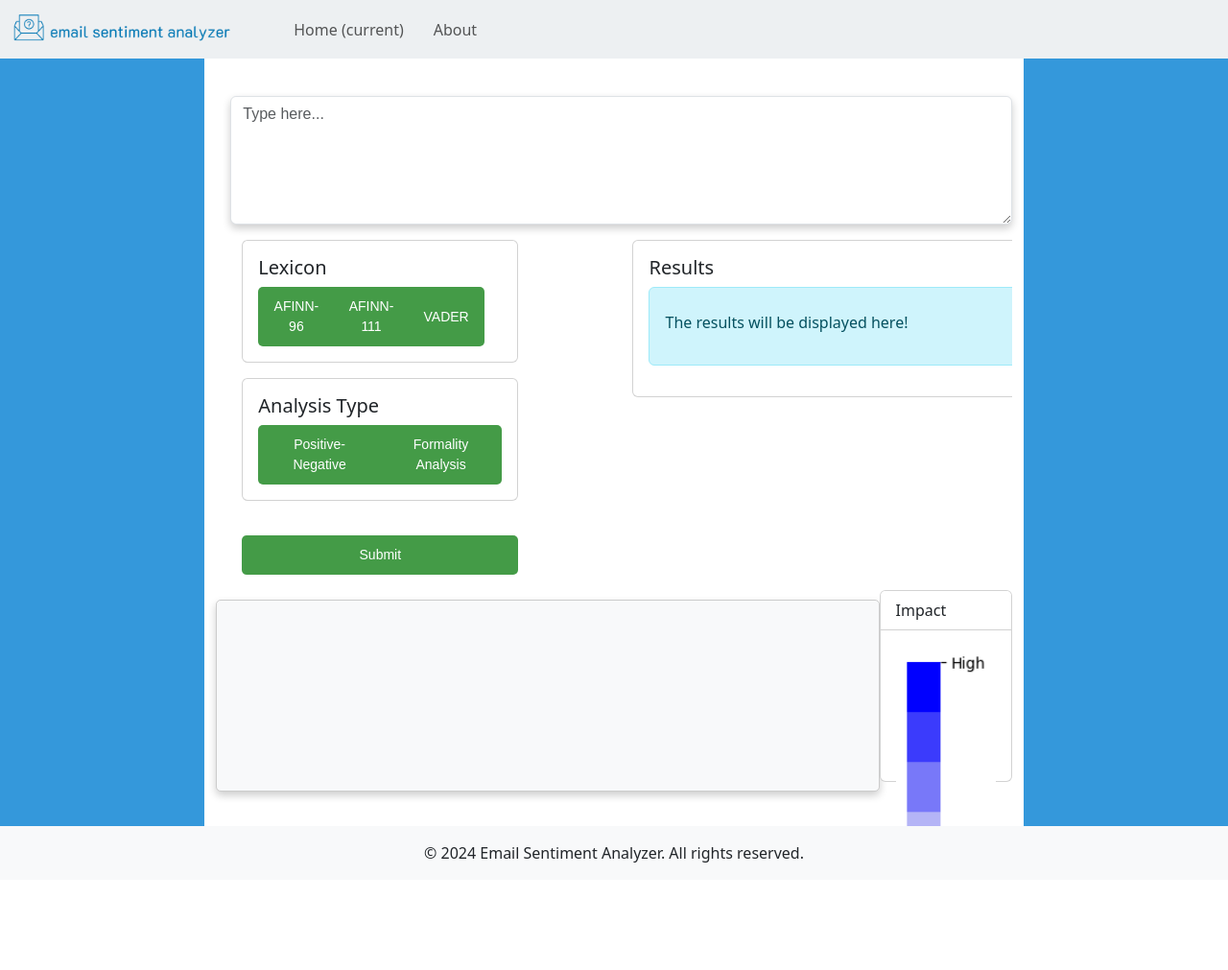
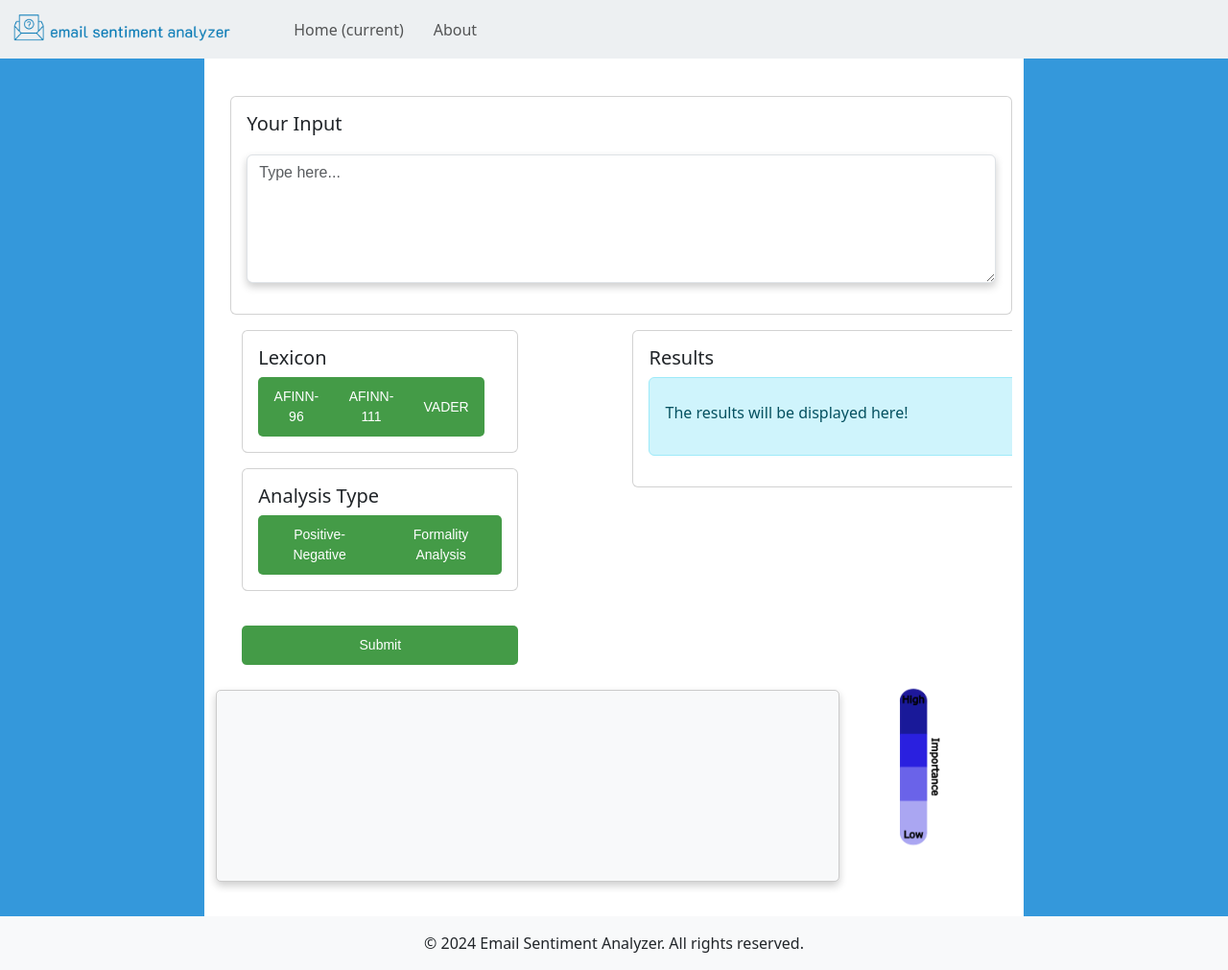
Before and after one commit to TimurOner/EmailSentin, a Flask app: page / in a window 1280 px wide. Shown: the whole page at 96% size. Before the commit the page ends 899 px from the top, so only its background shows below. Run offline with Flask 3, Linux system fonts and the light colour scheme; some libraries are stand-ins or nearby versions.

Commit message:
Layout Updates
- Introduced a new importance bar.
- Made minor layout updates.
- Fixed the bug with output text being too wide.

```diff
--- a/static/script.js
+++ b/static/script.js
@@ -196,7 +196,7 @@ function displayColoredText(paragraph, wordsList, colors) {
 function generateBlueShades(numbers) {
     // Find the min and max values to scale the blueness
     const minVal = 0;
-    const maxVal = 0.3;
+    const maxVal = 0.03;
 
     // Function to convert a number to a blueish color
     const numberToBlueShade = (num) => {
--- a/static/style.css
+++ b/static/style.css
@@ -118,20 +118,14 @@ button[type="button"]:hover {
     padding: 0px;
     height: 200px; /* Adjust to desired height */
     background-color: #f8f9fa; /* Optional for styling */
+    max-width:800px ;
+    white-space: pre-wrap;       /* Preserve spaces and wrap text */
+    word-wrap: break-word;       /* Allow long words to wrap to the next line */
 }
 
 .output-image {
-    width: 20%; /* Ensure 20% width */
-    height: 200px; /* Match the height of email output */
+    margin-left: 50px; /* Adjust the value as needed */
 }
-
-.output-image img {
-    display: block;
-    max-width: 100%;
-    max-height: 100%;
-    object-fit: contain; /* Ensures the image scales within the container */
-}
-
 
 
 
--- a/templates/index.html
+++ b/templates/index.html
@@ -37,8 +37,22 @@
             </div>
             <div class="col-8">
 
+
+
                 <form id="input_form">
-                    <textarea class="form-control text_class mb-3" id="user_input" name="user_input" placeholder="Type here..." rows="5"></textarea>
+
+                    <div class="col-12 mb-3">
+                        <div class="card">
+                            <div class="card-body">
+                                <h5 class="card-title">Your Input </h5>
+
+                                    <textarea class="form-control text_class mb-3" id="user_input" name="user_input" placeholder="Type here..." rows="5"></textarea>
+
+                            </div>
+                        </div>
+                        <input type="hidden" id="method_name" name="method_name" value="">
+                    </div>
+
 
                     <div class="container">
                         <div class="row">
@@ -116,14 +130,7 @@
 
                     <!-- Card containing the image occupies the remaining 20% -->
                     <div class="output-image" style="width: 20%;">  <!-- Make the card width 2 times narrower -->
-                        <div class="card h-100">  <!-- Use h-100 to make the card full height -->
-                            <div class="card-header" style="background-color: white;">  <!-- Set header background to white -->
-                                Impact
-                            </div>
-                            <div class="card-body d-flex align-items-center justify-content-center">  <!-- Center the image -->
-                                <img src="static/images/val_bar_new.png" alt="Analysis Result Image" style="width: 100%; height: auto;">
-                            </div>
-                        </div>
+                        <img src="static/images/bar_new2.png" alt="Analysis Result Image" style="width: 49%; height: auto;">
                     </div>
                 </div>
 
```
Also changed, not shown: static/images/bar_new2.png (added).
